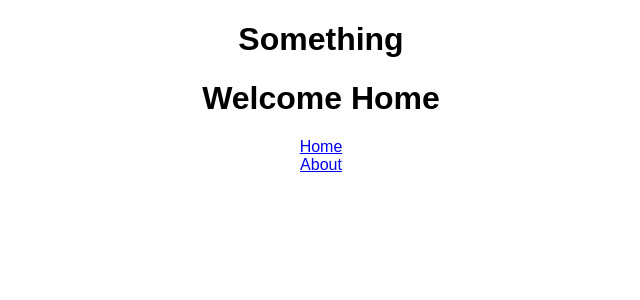
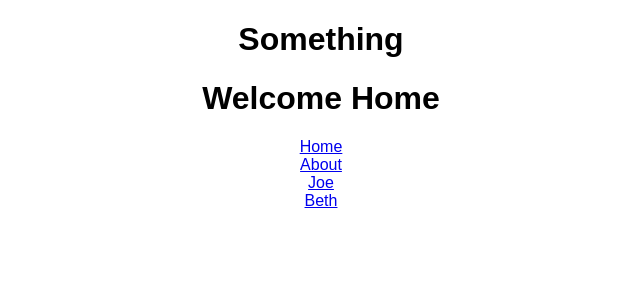
Before and after one commit to stevekutz/react-router-ts, a React (Create React App) app: page / in a window 1280 px wide. Shown: the top 300 px of the page, without its empty margins (319-959 px from the left). Built offline with nearby package versions, Linux system fonts and the light colour scheme.

Commit message:
added links with username ids

```diff
--- a/src/App.js
+++ b/src/App.js
@@ -58,6 +58,8 @@ class App extends Component {
           <div className = "links">
               <Link to  = "/"> Home </Link>
               <Link to  = "/about"> About </Link>
+              <Link to  = "/user/Joe"> Joe </Link>
+              <Link to  = "/user/Beth"> Beth</Link>
           </div>
 
 
```
